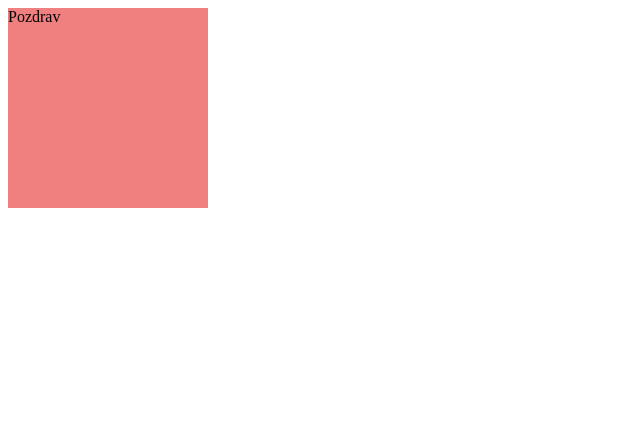
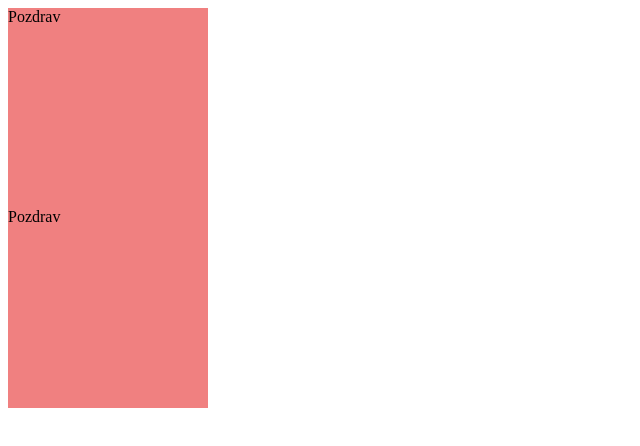
Before and after one commit to TomislavPilip/TomislavPilip.github.io, a plain HTML site: page index.html in a window 1280 px wide. Shown: the whole page, without its empty margins (0-640 px from the left). Drawn offline with Linux system fonts and the light colour scheme.

Commit message:
update branch

```diff
--- a/index.html
+++ b/index.html
@@ -14,5 +14,6 @@
   </head>
   <body>
     <div>Pozdrav</div>
+    <div>Pozdrav</div>
   </body>
 </html>
```
